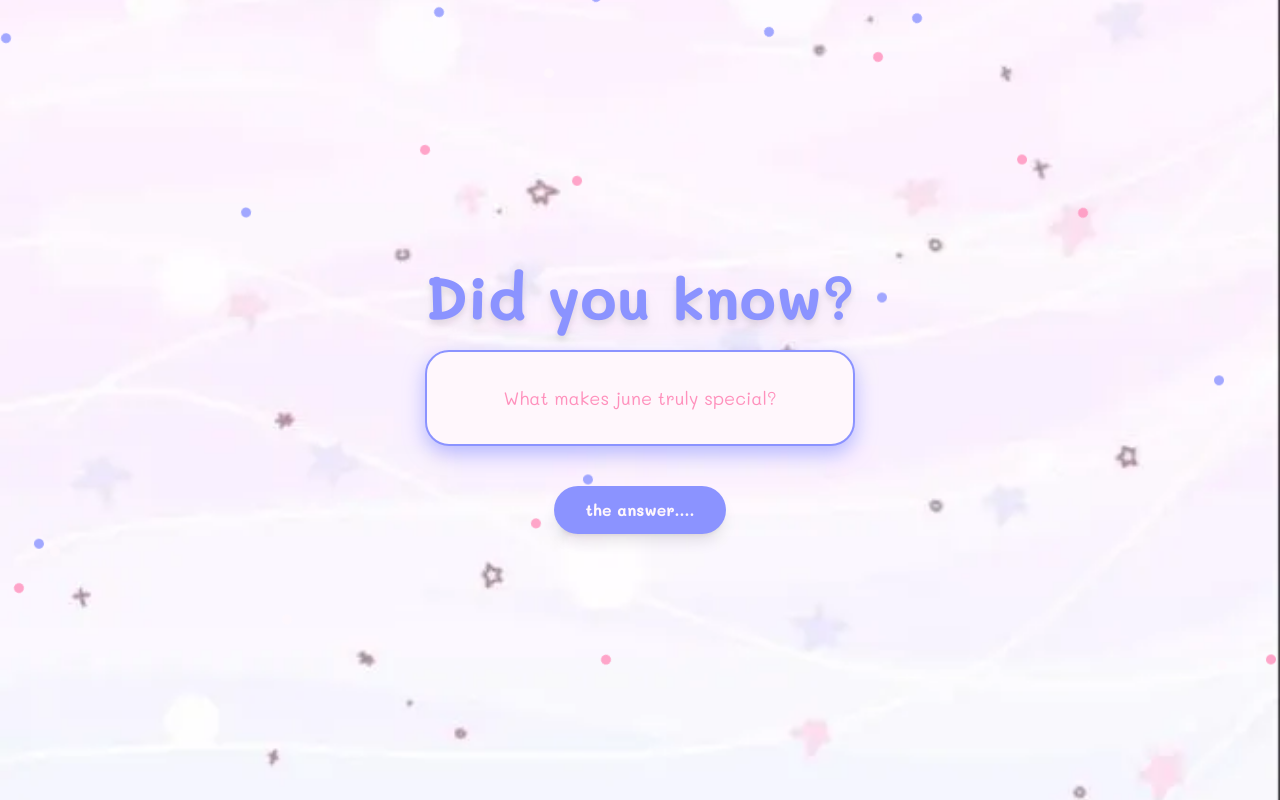
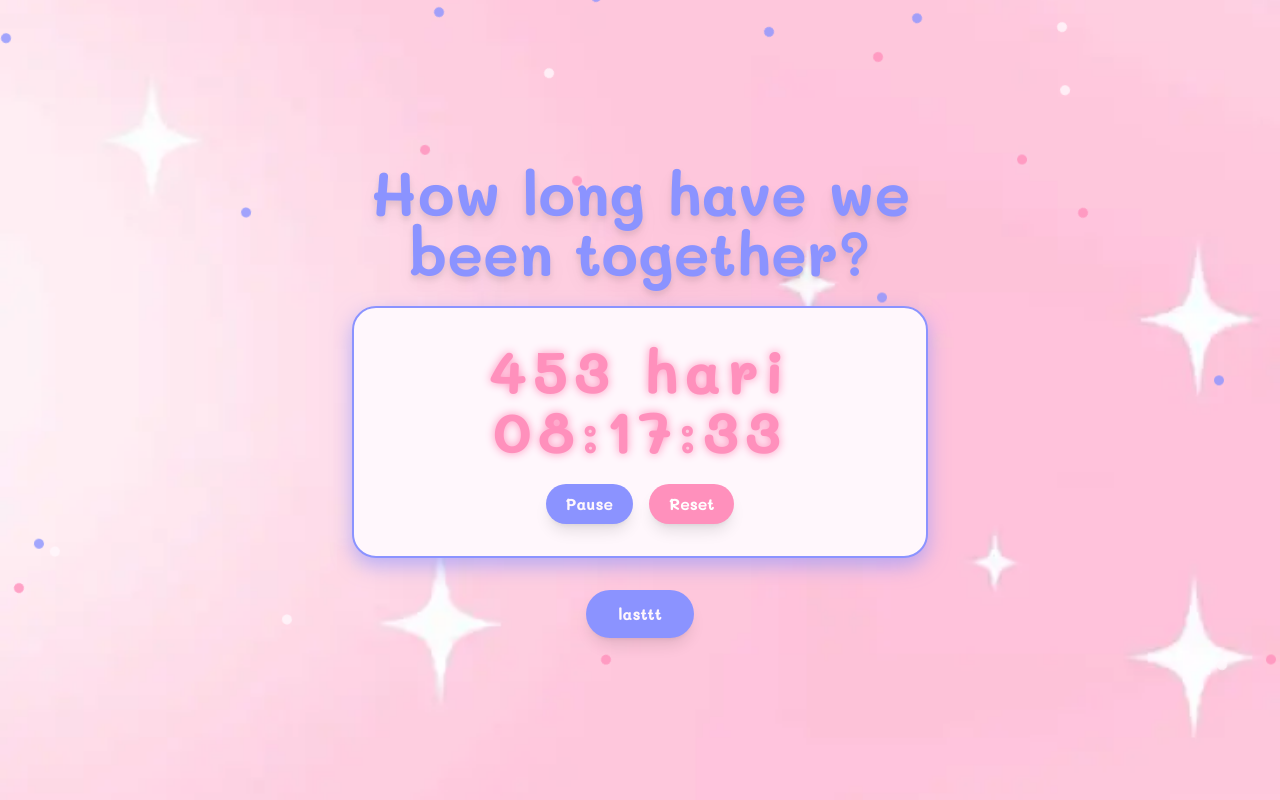
Before and after one commit to azkafrmnsyh/formyfavoriteperson, a plain HTML site: page page3.html in a window 1280 px wide. Drawn offline with nearby package versions, Linux system fonts and the light colour scheme.

Commit message:
Update page3.html

```diff
--- a/page3.html
+++ b/page3.html
@@ -1,22 +1,22 @@
+
 <!DOCTYPE html>
 <html lang="id" class="scroll-smooth">
   <head>
     <meta charset="UTF-8" />
     <meta name="viewport" content="width=device-width, initial-scale=1" />
     <link rel="icon" type="image/x-icon" href="assets/yaya.png" />
-    <title>Specialforyayaaa - Ucapan</title>
+    <title>Specialforyayaaa - Stopwatch</title>
     <link href="https://unpkg.com/aos@2.3.1/dist/aos.css" rel="stylesheet" />
     <link
       href="https://fonts.googleapis.com/css2?family=Mali:wght@400;700&display=swap"
       rel="stylesheet"
     />
-
     <script src="https://cdn.tailwindcss.com"></script>
 
     <style>
       body {
         font-family: "Mali", cursive;
-        background: url("assets/3.webp") no-repeat center center fixed;
+        background: url("assets/12.webp") no-repeat center center fixed;
         background-size: cover;
         min-height: 100vh;
         overflow-x: hidden;
@@ -26,7 +26,6 @@
         box-shadow: 0 8px 20px rgba(139, 147, 255, 0.6);
       }
 
-      /* Animasi confetti sederhana */
       .confetti {
         position: fixed;
         width: 10px;
@@ -37,6 +36,7 @@
         animation-timing-function: linear;
         animation-iteration-count: infinite;
       }
+
       @keyframes fall {
         0% {
           transform: translateY(0) rotate(0deg);
@@ -46,27 +46,16 @@
         }
       }
 
-      /* Animasi hover zoom yang smooth untuk card */
-      .hover-zoom {
-        transition: transform 0.3s ease;
-        cursor: pointer;
-      }
-      .hover-zoom:hover {
-        transform: scale(1.05);
-      }
-
-      /* Style audio controls hidden */
       #audioPlayer {
         display: none;
       }
 
-      /* Typewriter text */
-      #typewriterText {
-        min-height: 1.5rem;
-        white-space: pre-wrap;
-        font-size: 1.125rem;
-        line-height: 1.6;
-        color: #ff90bc;
+      /* Stopwatch Animasi */
+      .digits {
+        letter-spacing: 0.1em;
+      }
+      .glow {
+        text-shadow: 0 0 10px #ff90bc, 0 0 20px #fff7fc;
       }
     </style>
 
@@ -107,35 +96,50 @@
         <h4
           class="text-4xl sm:text-6xl font-extrabold text-bluesoft drop-shadow-lg mb-4 sm:mb-6"
         >
-          Did you know?
+          How long have we been together?
         </h4>
       </div>
 
+      <!-- Stopwatch -->
       <div
         data-aos="fade-up"
-        data-aos-duration="700"
-        data-aos-delay="600"
-        class="max-w-md mx-auto mb-8 sm:mb-10"
+        data-aos-duration="800"
+        data-aos-delay="500"
+        class="bg-putihpink border-2 border-bluesoft shadow-blue rounded-3xl p-6 sm:p-8 flex flex-col items-center space-y-6 hover-zoom"
       >
         <div
-          class="shadow-blue bg-putihpink rounded-3xl p-6 sm:p-8 hover-zoom select-none border-2 border-bluesoft"
+          id="stopwatch"
+          class="text-5xl sm:text-6xl font-bold text-pinksoft glow digits"
         >
-          <p id="typewriterText"></p>
+          0 hari 00:00:00
+        </div>
+        <div class="flex space-x-4">
+          <button
+            id="startStopBtn"
+            class="bg-bluesoft text-putihpink px-5 py-2 rounded-full font-bold shadow-lg hover:bg-pinksoft transition duration-300"
+          >
+            Pause
+          </button>
+          <button
+            id="resetBtn"
+            class="bg-pinksoft text-white px-5 py-2 rounded-full font-bold shadow-lg hover:bg-bluesoft transition duration-300"
+          >
+            Reset
+          </button>
         </div>
       </div>
 
       <div
         data-aos="fade-up"
         data-aos-duration="1000"
-        data-aos-delay="900"
-        data-aos-anchor-placement="bottom-bottom"
-        class="flex justify-center"
+        data-aos-delay="800"
+        class="flex justify-center mt-8"
       >
         <button
-          onclick="location.href='page4.html'"
+          onclick="location.href='page13.html'"
           class="bg-bluesoft text-putihpink font-bold py-2 px-6 sm:py-3 sm:px-8 rounded-full shadow-lg hover:bg-pinksoft transition duration-300 flex items-center gap-2 sm:gap-3 hover:scale-105 hover:shadow-[0_0_15px_4px_rgba(255,144,188,0.6)]"
         >
-          the answer....
+          lasttt
         </button>
       </div>
     </div>
@@ -158,20 +162,89 @@
     </script>
 
     <script>
-      // Typewriter effect
-      const text = `What makes june truly special?`;
+      // Stopwatch realtime dari tanggal tetap dengan pause/resume
 
-      let i = 0;
-      const typewriterTextEl = document.getElementById("typewriterText");
-      function typeWriter() {
-        if (i < text.length) {
-          typewriterTextEl.innerHTML +=
-            text.charAt(i) === "\n" ? "<br>" : text.charAt(i);
-          i++;
-          setTimeout(typeWriter, 40);
+      const stopwatchDisplay = document.getElementById("stopwatch");
+      const startStopBtn = document.getElementById("startStopBtn");
+      const resetBtn = document.getElementById("resetBtn");
+
+      const startDate = new Date("2024-03-13T00:00:00").getTime();
+
+      let intervalId = null;
+      let isPaused = false;
+      let pausedAt = 0; // total milidetik saat pause
+
+      function updateDisplay() {
+        if (isPaused) return;
+
+        const now = Date.now();
+        const diffMs = now - startDate - pausedAt;
+
+        // Gunakan Math.ceil agar hari sudah termasuk hari saat ini dihitung penuh
+        const days = Math.ceil(diffMs / (1000 * 3600 * 24));
+        let remainder = diffMs % (1000 * 3600 * 24);
+        const hours = Math.floor(remainder / (1000 * 3600));
+        remainder = remainder % (1000 * 3600);
+        const minutes = Math.floor(remainder / (1000 * 60));
+        remainder = remainder % (1000 * 60);
+        const seconds = Math.floor(remainder / 1000);
+
+        const hStr = String(hours).padStart(2, "0");
+        const mStr = String(minutes).padStart(2, "0");
+        const sStr = String(seconds).padStart(2, "0");
+
+        stopwatchDisplay.textContent = `${days} hari ${hStr}:${mStr}:${sStr}`;
+      }
+
+      function startTimer() {
+        if (intervalId) return; // sudah jalan
+
+        isPaused = false;
+        intervalId = setInterval(updateDisplay, 1000);
+        updateDisplay();
+        startStopBtn.textContent = "Pause";
+      }
+
+      function pauseTimer() {
+        if (!intervalId) return; // sudah pause
+
+        isPaused = true;
+        clearInterval(intervalId);
+        intervalId = null;
+        startStopBtn.textContent = "Mulai";
+
+        if (!pauseStartTime) pauseStartTime = Date.now();
+        pausedAt += Date.now() - pauseStartTime;
+        pauseStartTime = null;
+      }
+
+      let pauseStartTime = null;
+
+      startStopBtn.addEventListener("click", () => {
+        if (intervalId) {
+          pauseStartTime = Date.now();
+          pauseTimer();
+        } else {
+          if (pauseStartTime !== null) {
+            pausedAt += Date.now() - pauseStartTime;
+            pauseStartTime = null;
+          }
+          startTimer();
         }
-      }
-      typeWriter();
+      });
+
+      resetBtn.addEventListener("click", () => {
+        clearInterval(intervalId);
+        intervalId = null;
+        isPaused = false;
+        pausedAt = 0;
+        pauseStartTime = null;
+        startStopBtn.textContent = "Pause";
+        updateDisplay();
+        startTimer();
+      });
+
+      startTimer();
 
       // Audio controls
       const audio = document.getElementById("audioPlayer");
```
